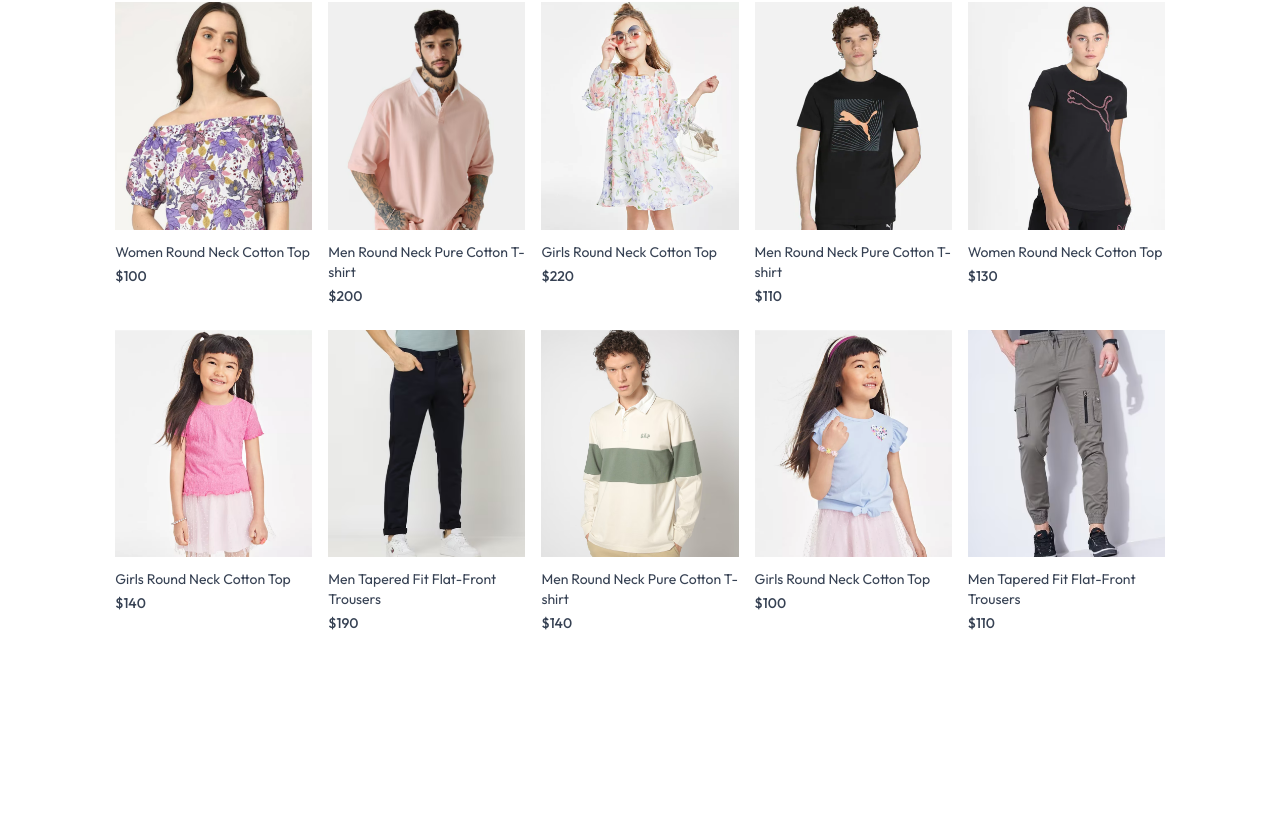
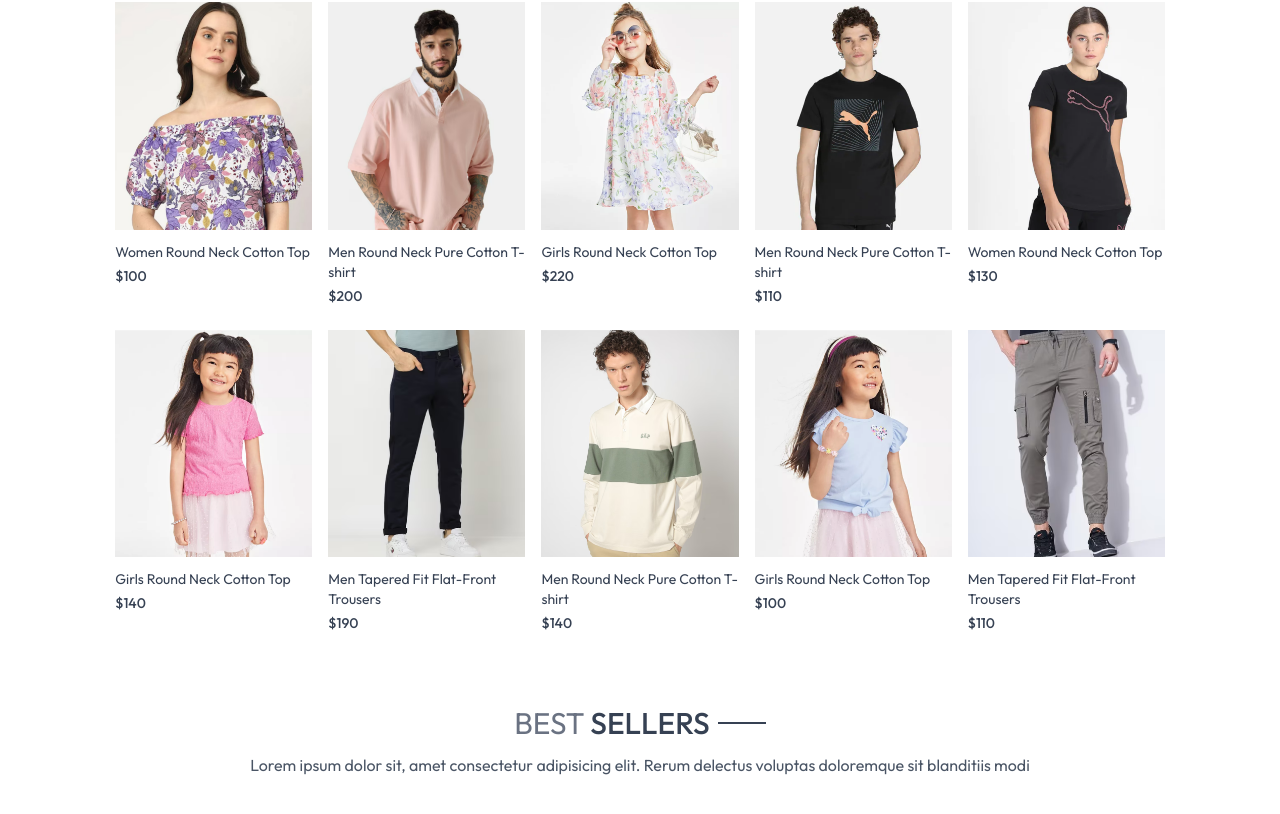
Before and after one commit to Pratibha109/Infotech, a React (Vite) app in the folder frontend/: page / in a window 1280 px wide. Shown: the part 676-1490 px from the top of the page. Before the commit the page ends 1349 px from the top, so only its background shows below. Built offline with nearby package versions, Linux system fonts and the light colour scheme.

Commit message:
BestSeller

```diff
--- /dev/null
+++ b/frontend/src/components/BestSeller.jsx
@@ -0,0 +1,33 @@
+import React, { useContext, useEffect,useState } from 'react'
+import { ShopContext } from '../context/ShopContext'
+import Title from './Title';
+import ProductItem from './ProductItem';
+
+const BestSeller = () => {
+    const {products} = useContext(ShopContext);
+    const [bestSeller,setBestSeller] = useState([]);
+    useEffect(()=>{
+        const bestProduct = products.filter((item)=>(item.bestSeller))
+        setBestSeller(bestProduct.slice(0,5))
+    },[])
+  return (
+    <div className='my-10'>
+        <div className='text-center text-3xl py-8'>
+            <Title text1={'BEST'} text2={'SELLERS'}/>
+            <p className='w-3/4 m-auto text-xs sm:text-sm md:text-base text-gray-600'>
+            Lorem ipsum dolor sit, amet consectetur adipisicing elit. Rerum delectus voluptas doloremque sit blanditiis modi
+            </p>
+        </div>
+        <div className='grid grid-cols-2 sm:grid-cols-3 md:grid-cols-4 lg:grid-cols-5 gap-4 gap-y-6 '>
+            {
+                bestSeller.map((item,index)=>(
+                    <ProductItem key={item._id} id={item._id} name={item.name} image={item.image} price={item.price} />
+                ))
+            }
+        </div>
+
+    </div>
+  )
+}
+
+export default BestSeller
--- a/frontend/src/components/Navbar.jsx
+++ b/frontend/src/components/Navbar.jsx
@@ -9,7 +9,7 @@
   return (
 
     <div className='flex items-center justify-between py-5 font-medium'>
-        <img src={assets.logo} className='w-36' alt="" />
+        <NavLink to='/'><img src={assets.logo} className='w-36' alt="" /></NavLink>
 
         <ul className='hidden sm:flex gap-5 text-sm text-gray-700'>
             <NavLink to='/' className='flex flex-col items-center gap-1'>
--- a/frontend/src/index.css
+++ b/frontend/src/index.css
@@ -14,3 +14,9 @@
   font-weight: 400;
   font-style: normal;
 }
+@media (max-width:640px){
+    a.active{
+        background-color: black;
+        color: white;
+    }
+}
--- a/frontend/src/pages/Home.jsx
+++ b/frontend/src/pages/Home.jsx
@@ -1,12 +1,14 @@
 import React from 'react'
 import Hero from '../components/Hero'
 import LatestCollection from '../components/LatestCollection'
+import BestSeller from '../components/BestSeller'
 
 const Home = () => {
   return (
     <div>
       <Hero/>
       <LatestCollection/>
+      <BestSeller/>
     </div>
   )
 }
```
